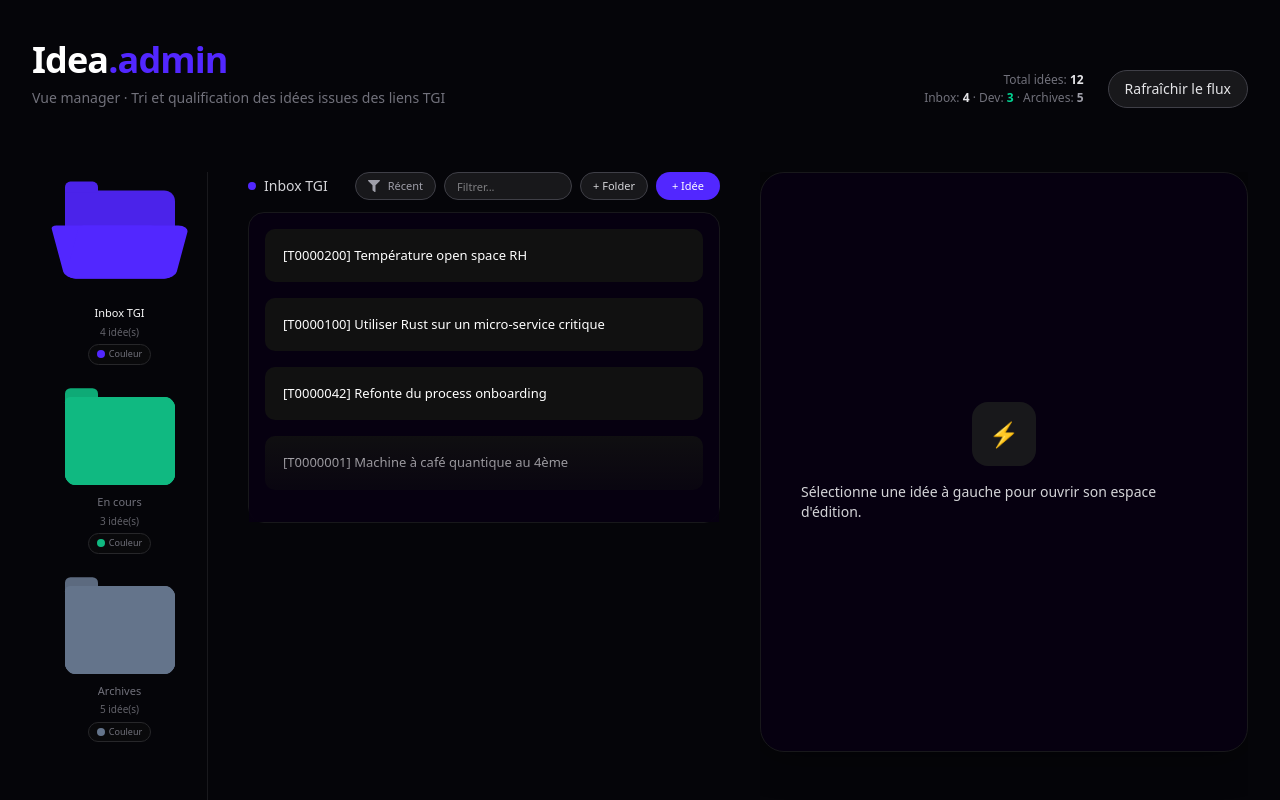
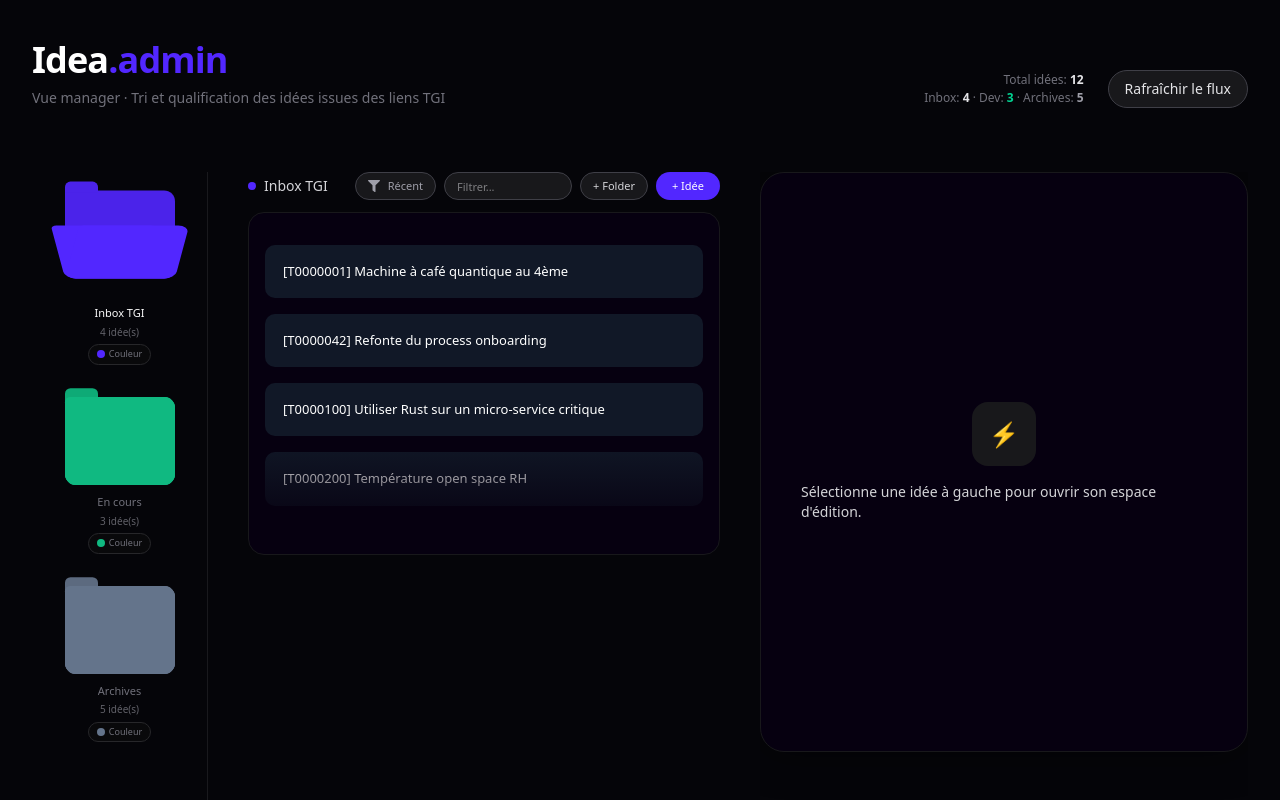
Before and after one commit to Priveetee/idea, a Next.js app: page /admin in a window 1280 px wide. Built offline with nearby package versions, Linux system fonts and the light colour scheme.

Commit message:
feat: Add drag and drop to reorder ideas

```diff
--- a/package.json
+++ b/package.json
@@ -10,6 +10,7 @@
   },
   "dependencies": {
     "@dnd-kit/core": "^6.3.1",
+    "@dnd-kit/sortable": "^10.0.0",
     "@prisma/client": "^7.1.0",
     "@tanstack/react-query": "^5.90.12",
     "@trpc/client": "^11.7.2",
--- a/src/app/admin/_components/admin-idea-list.tsx
+++ b/src/app/admin/_components/admin-idea-list.tsx
@@ -2,6 +2,18 @@
 
 import { useMemo, useState, useEffect, useRef } from "react";
 import { FaFilter } from "react-icons/fa";
+import {
+  DndContext,
+  PointerSensor,
+  useSensor,
+  useSensors,
+  DragEndEvent,
+} from "@dnd-kit/core";
+import {
+  arrayMove,
+  SortableContext,
+  verticalListSortingStrategy,
+} from "@dnd-kit/sortable";
 import AnimatedList from "@/components/ui/animated-list";
 import {
   getFolderColor,
@@ -19,6 +31,7 @@ type AdminIdeaListProps = {
   selectAction: (_: { item: string; index: number }) => void;
   addIdeaAction: (_: { label: string; status: IdeaStatus | string }) => void;
   addFolderAction: () => void;
+  reorderIdeasAction: (_: { orderedIds: string[] }) => void;
 };
 
 export function AdminIdeaList({
@@ -28,11 +41,21 @@ export function AdminIdeaList({
   selectAction,
   addIdeaAction,
   addFolderAction,
+  reorderIdeasAction,
 }: AdminIdeaListProps) {
   const [filterOpen, setFilterOpen] = useState(false);
   const [query, setQuery] = useState("");
   const [creationOpen, setCreationOpen] = useState(false);
+  const [localOrder, setLocalOrder] = useState<string[]>(() =>
+    items.map((i) => i.id),
+  );
   const menuRef = useRef<HTMLDivElement | null>(null);
+
+  const sensors = useSensors(
+    useSensor(PointerSensor, {
+      activationConstraint: { distance: 4 },
+    }),
+  );
 
   const color = getFolderColor(activeStatus, folders);
   const label = getFolderLabel(activeStatus, folders);
@@ -49,11 +72,16 @@ export function AdminIdeaList({
   }, []);
 
   const sorted = useMemo(() => {
-    const base = [...items].sort((a, b) => Number(b.id) - Number(a.id));
+    const byId = new Map(items.map((i) => [i.id, i]));
+    const ordered = localOrder
+      .map((id) => byId.get(id))
+      .filter((i): i is IdeaItem => i !== undefined);
+    const rest = items.filter((i) => !localOrder.includes(i.id));
+    const base = [...ordered, ...rest];
     if (!query.trim()) return base;
     const q = query.toLowerCase();
     return base.filter((i) => i.label.toLowerCase().includes(q));
-  }, [items, query]);
+  }, [items, localOrder, query]);
 
   const displayItems = sorted.map((i) => {
     const l = i.label;
@@ -61,6 +89,24 @@ export function AdminIdeaList({
     if (idx === -1) return l;
     return l.slice(0, idx);
   });
+
+  const handleItemSelect = (item: string, index: number) => {
+    selectAction({ item, index });
+  };
+
+  const handleDragEnd = (event: DragEndEvent) => {
+    const { active, over } = event;
+    if (!over) return;
+    if (active.id === over.id) return;
+
+    const activeIndex = localOrder.indexOf(String(active.id));
+    const overIndex = localOrder.indexOf(String(over.id));
+    if (activeIndex === -1 || overIndex === -1) return;
+
+    const newOrder = arrayMove(localOrder, activeIndex, overIndex);
+    setLocalOrder(newOrder);
+    reorderIdeasAction({ orderedIds: newOrder });
+  };
 
   return (
     <div className="relative col-span-5 px-2">
@@ -120,7 +166,7 @@ export function AdminIdeaList({
 
       <div
         className={`rounded-2xl border border-zinc-900 bg-[#060010] transition ${
-          creationOpen ? "blur-sm pointer-events-none" : ""
+          creationOpen ? "pointer-events-none blur-sm" : ""
         }`}
       >
         {displayItems.length === 0 ? (
@@ -132,15 +178,24 @@ export function AdminIdeaList({
             pour en ajouter une.
           </div>
         ) : (
+          <DndContext sensors={sensors} onDragEnd={handleDragEnd}>
+            <SortableContext
+              items={localOrder}
+              strategy={verticalListSortingStrategy}
+            >
+              <div className="flex justify-center py-4">
                 <AnimatedList
                   items={displayItems}
-            onItemSelect={(item, index) => selectAction({ item, index })}
+                  onItemSelect={handleItemSelect}
                   showGradients
                   enableArrowNavigation
                   displayScrollbar
-            className="w-full"
-            itemClassName="border-l-2 border-transparent hover:border-[#5227FF] transition-colors"
+                  className=""
+                  itemClassName="bg-[#111827] border-l-2 border-transparent hover:border-[#5227FF] transition-colors"
                 />
+              </div>
+            </SortableContext>
+          </DndContext>
         )}
       </div>
     </div>
--- /dev/null
+++ b/src/app/admin/_components/sortable-idea-item.tsx
@@ -0,0 +1,45 @@
+"use client";
+
+import { CSS } from "@dnd-kit/utilities";
+import { useSortable } from "@dnd-kit/sortable";
+
+type SortableIdeaItemProps = {
+  id: string;
+  label: string;
+  index: number;
+  onSelect: (_: { item: string; index: number }) => void;
+};
+
+export function SortableIdeaItem({
+  id,
+  label,
+  index,
+  onSelect,
+}: SortableIdeaItemProps) {
+  const sortableId = `idea-${id}`;
+
+  const { attributes, listeners, setNodeRef, transform, transition } =
+    useSortable({ id: sortableId });
+
+  const style = {
+    transform: CSS.Transform.toString(transform),
+    transition,
+  };
+
+  return (
+    <div
+      ref={setNodeRef}
+      style={style}
+      {...attributes}
+      {...listeners}
+      className="cursor-grab active:cursor-grabbing"
+      onClick={() => onSelect({ item: label, index })}
+    >
+      <div className="mb-2 last:mb-0">
+        <div className="rounded-xl bg-zinc-900 px-4 py-3 text-sm text-zinc-100 border-l-2 border-transparent hover:border-[#5227FF] transition-colors">
+          {label}
+        </div>
+      </div>
+    </div>
+  );
+}
--- a/src/app/admin/page.tsx
+++ b/src/app/admin/page.tsx
@@ -1,6 +1,17 @@
 "use client";
 
 import { useMemo, useState } from "react";
+import {
+  DndContext,
+  DragEndEvent,
+  PointerSensor,
+  useSensor,
+  useSensors,
+} from "@dnd-kit/core";
+import { AdminHeader } from "./_components/admin-header";
+import { AdminSidebar } from "./_components/admin-sidebar";
+import { AdminIdeaList } from "./_components/admin-idea-list";
+import { AdminIdeaPanel } from "./_components/admin-idea-panel";
 import {
   BASE_FOLDERS,
   INITIAL_IDEAS,
@@ -8,10 +19,6 @@ import {
   type IdeaItem,
   type FolderConfig,
 } from "@/lib/mock-data";
-import { AdminHeader } from "./_components/admin-header";
-import { AdminSidebar } from "./_components/admin-sidebar";
-import { AdminIdeaList } from "./_components/admin-idea-list";
-import { AdminIdeaPanel } from "./_components/admin-idea-panel";
 
 type SelectedIdea = {
   status: IdeaStatus | string;
@@ -44,6 +51,12 @@ export default function AdminPage() {
     "INBOX",
   );
   const [selected, setSelected] = useState<SelectedIdea | null>(null);
+
+  const sensors = useSensors(
+    useSensor(PointerSensor, {
+      activationConstraint: { distance: 4 },
+    }),
+  );
 
   const filteredIdeas = useMemo(
     () => ideas.filter((idea) => idea.status === activeStatus),
@@ -109,6 +122,33 @@ export default function AdminPage() {
     setFolders((prev) => prev.map((f) => (f.id === id ? { ...f, color } : f)));
   };
 
+  const handleReorderIdeas = (orderedIds: string[]) => {
+    setIdeas((prev) => {
+      const byId = new Map(prev.map((i) => [i.id, i]));
+      const currentStatus = activeStatus;
+      const inStatus = prev.filter((i) => i.status === currentStatus);
+      const others = prev.filter((i) => i.status !== currentStatus);
+
+      const orderedInStatus = orderedIds
+        .map((id) => byId.get(id))
+        .filter((idea): idea is IdeaItem => idea !== undefined)
+        .filter((idea) => idea.status === currentStatus);
+
+      if (orderedInStatus.length !== inStatus.length) return prev;
+
+      return [...others, ...orderedInStatus];
+    });
+  };
+
+  const handleMoveIdeaToFolder = (ideaId: string, targetFolderId: string) => {
+    setIdeas((prev) =>
+      prev.map((idea) =>
+        idea.id === ideaId ? { ...idea, status: targetFolderId } : idea,
+      ),
+    );
+    if (selected?.id === ideaId) setSelected(null);
+  };
+
   const handleUpdateIdeaDetails = (payload: {
     id: string;
     managerSummary: string;
@@ -142,6 +182,38 @@ export default function AdminPage() {
       ? ideas.find((i) => i.id === selected.id) || null
       : null;
 
+  const handleDragEnd = (event: DragEndEvent) => {
+    const { active, over } = event;
+    if (!over) return;
+
+    const activeId = String(active.id);
+    const overId = String(over.id);
+
+    if (overId.startsWith("idea-") && activeId.startsWith("idea-")) {
+      const ideaActiveId = activeId.replace("idea-", "");
+      const ideaOverId = overId.replace("idea-", "");
+      if (ideaActiveId === ideaOverId) return;
+
+      const idsInStatus = filteredIdeas.map((i) => i.id);
+      const oldIndex = idsInStatus.indexOf(ideaActiveId);
+      const newIndex = idsInStatus.indexOf(ideaOverId);
+      if (oldIndex === -1 || newIndex === -1) return;
+
+      const reordered = [...idsInStatus];
+      const [removed] = reordered.splice(oldIndex, 1);
+      reordered.splice(newIndex, 0, removed);
+
+      handleReorderIdeas(reordered);
+      return;
+    }
+
+    if (overId.startsWith("folder-") && activeId.startsWith("idea-")) {
+      const ideaId = activeId.replace("idea-", "");
+      const folderId = overId.replace("folder-", "");
+      handleMoveIdeaToFolder(ideaId, folderId);
+    }
+  };
+
   return (
     <div className="min-h-screen bg-[#050509] text-white">
       <div className="mx-auto flex min-h-screen w-full max-w-[1440px] flex-col px-8 py-10">
@@ -152,6 +224,7 @@ export default function AdminPage() {
           archiveCount={archiveCount}
         />
 
+        <DndContext sensors={sensors} onDragEnd={handleDragEnd}>
           <div className="mt-6 grid h-[calc(100vh-160px)] grid-cols-12 gap-8 text-[13px] leading-relaxed">
             <AdminSidebar
               folders={folders}
@@ -172,6 +245,9 @@ export default function AdminPage() {
               selectAction={handleSelectIdea}
               addIdeaAction={handleAddIdea}
               addFolderAction={handleAddFolder}
+              reorderIdeasAction={({ orderedIds }) =>
+                handleReorderIdeas(orderedIds)
+              }
             />
             <div className="col-span-5 h-full overflow-y-auto">
               <AdminIdeaPanel
@@ -187,6 +263,7 @@ export default function AdminPage() {
               />
             </div>
           </div>
+        </DndContext>
       </div>
     </div>
   );
```
Also changed, not shown: src/app/admin/_components/admin-sidebar.tsx (+123 -79 lines), 1 other file (tests, documents, lock files or other folders). Lines whose indentation alone changed are shown as unchanged.
